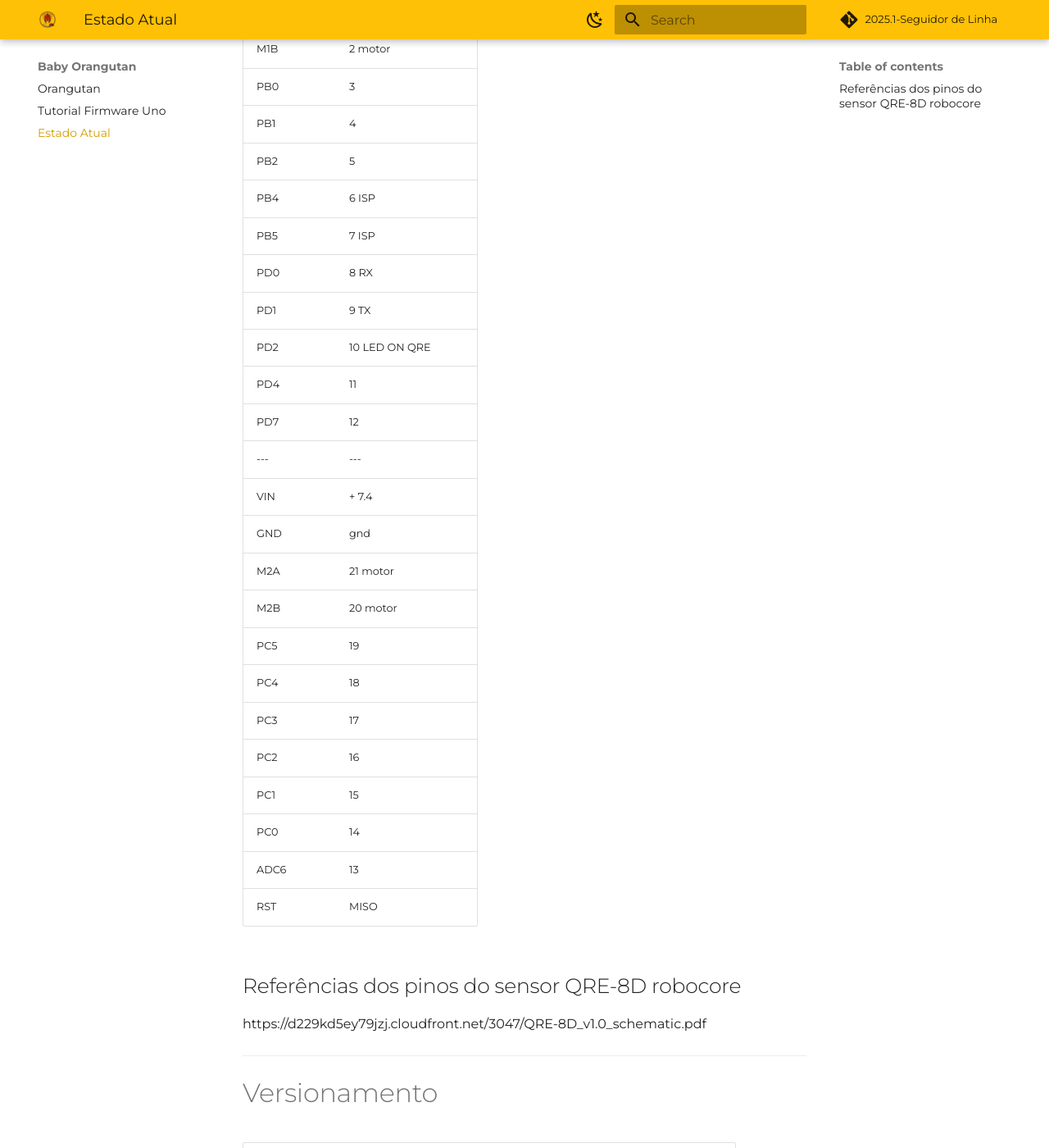
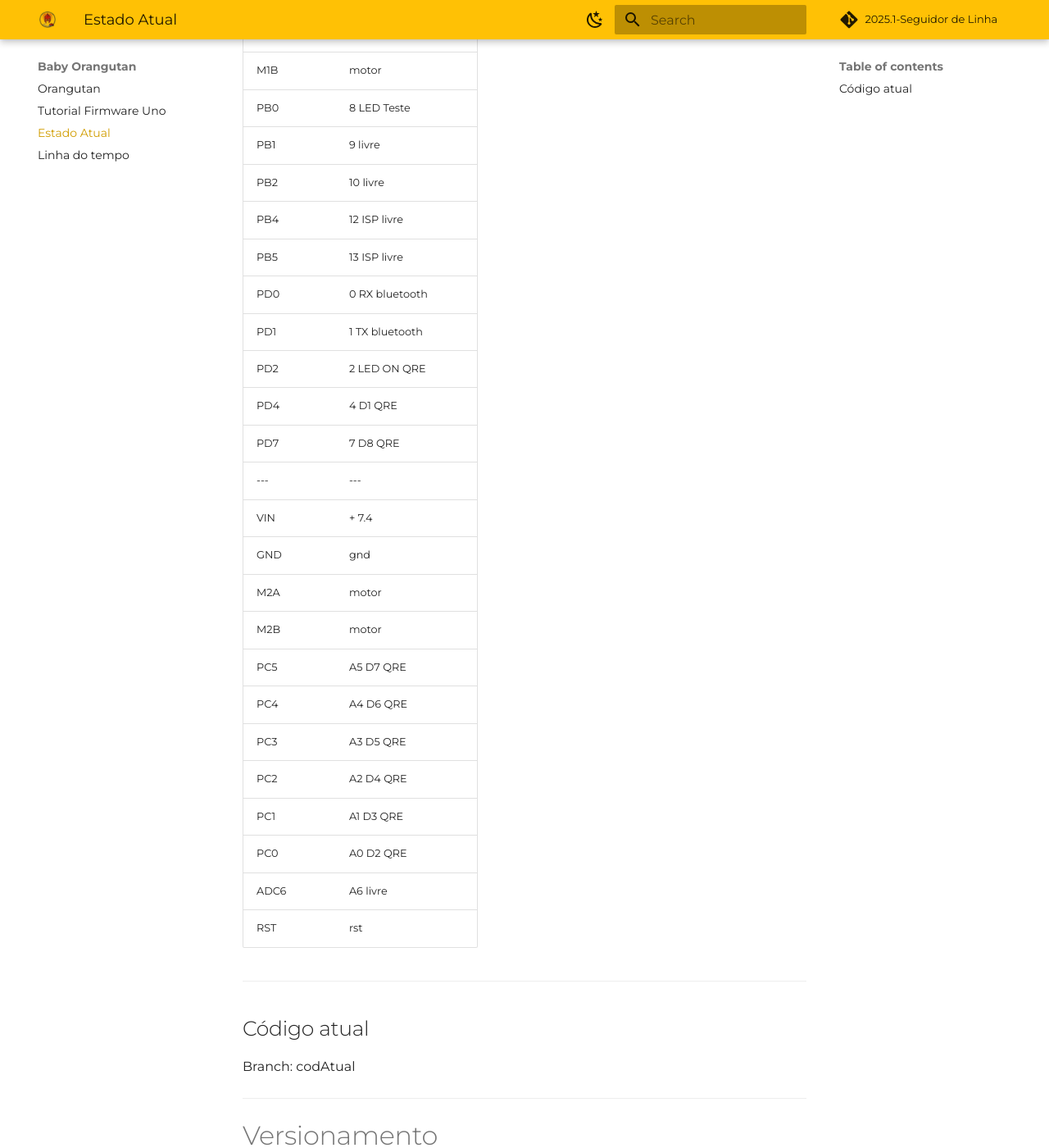
Before and after one commit to FelipeFreire-gf/seguidorDeLinha, an MkDocs documentation site: the page built from docs/baby/estadoAtt.md, in a window 1280 px wide and 1400 px high, scrolled down 1189 px. Shown: the whole window at 82% size. Built offline with MkDocs 1.6.1 and Material for MkDocs 9.7.7, drawn with Linux system fonts in a browser that asks for light colours; some of the changed text lies outside the part shown.

Commit message:
atualizacao

```diff
--- a/docs/baby/estadoAtt.md
+++ b/docs/baby/estadoAtt.md
@@ -1,4 +1,6 @@
 # Coneções da Baby
+
+---
 
 Neste artefato mostraremos como estão as conexôes dos módulos atuais da baby orangutan, veja a figura 1:
 
@@ -16,38 +18,40 @@ A tabela 1 facilita a visualização das portas da microcontroladora:
   <font size="4">Tabela 1 - Conexões na Uno<p style="text-align: center; margin-bottom: 50px;"><b></b></p></font>
 </div>
 
+
 | Portas Baby | Referência dos pinos |
 |-------------|-----------------------------|
-| M1A         | 1 motor                     |
-| M1B         | 2 motor                     |
-| PB0         | 3                        |
-| PB1         | 4                         |
-| PB2         | 5                        |
-| PB4         | 6 ISP                        |
-| PB5         | 7 ISP                       |
-| PD0         | 8 RX                        |
-| PD1         | 9 TX                       |
-| PD2         | 10 LED ON QRE                        |
-| PD4         | 11                         |
-| PD7         | 12                          |
+| M1A         | motor                     |
+| M1B         | motor                     |
+| PB0         | 8 LED Teste                       |
+| PB1         | 9  livre                       |
+| PB2         | 10 livre                       |
+| PB4         | 12 ISP livre                        |
+| PB5         | 13 ISP livre                      |
+| PD0         | 0 RX bluetooth                       |
+| PD1         | 1 TX bluetooth                      |
+| PD2         | 2 LED ON QRE                        |
+| PD4         | 4 D1 QRE                        |
+| PD7         | 7 D8 QRE                        |
 | ---         | ---                         |
 | VIN         | + 7.4                       |
 | GND         | gnd                         |
-| M2A         | 21 motor                    |
-| M2B         | 20 motor                    |
-| PC5         | 19                        |
-| PC4         | 18                        |
-| PC3         | 17                         |
-| PC2         | 16                        |
-| PC1         | 15                         |
-| PC0         | 14                        |
-| ADC6        | 13                         |
-| RST         | MISO                        |
+| M2A         | motor                    |
+| M2B         | motor                    |
+| PC5         | A5 D7 QRE                      |
+| PC4         | A4 D6 QRE                      |
+| PC3         | A3 D5 QRE                       |
+| PC2         | A2 D4 QRE                      |
+| PC1         | A1 D3 QRE                       |
+| PC0         | A0 D2 QRE                      |
+| ADC6        | A6 livre                        |
+| RST         | rst                        |
 
+---
 
-## Referências dos pinos do sensor QRE-8D robocore
+## Código atual
 
-https://d229kd5ey79jzj.cloudfront.net/3047/QRE-8D_v1.0_schematic.pdf
+Branch: codAtual
 
 ---
 
--- a/mkdocs.yml
+++ b/mkdocs.yml
@@ -11,13 +11,14 @@ nav:
 #    - Sprint 1:
 #        - Ata 1: "atas-reuniao/ata-reuniao-1.md"
 
-  - Links:
-    - Apresentação 1: "links/links.md"
+  - Referências:
+    - Referencias: "links/links.md"
 
   - Baby Orangutan:
     - Orangutan: "baby/baby.md"
     - Tutorial Firmware Uno: "baby/uploadUno.md"
     - Estado Atual: "baby/estadoAtt.md"
+    - Linha do tempo: "linhaDoTempo/linhaDoTempo.md"
 
 
 theme:
```
Also changed, not shown: other parts of docs/baby/estadoAtt.md (+1 -0 lines), README.md (+0 -2 lines), docs/baby/uploadUno.md (+13 -3 lines), docs/linhaDoTempo/linhaDoTempo.md (added, +20 -0 lines), docs/links/links.md (+22 -9 lines), 2 other files.
